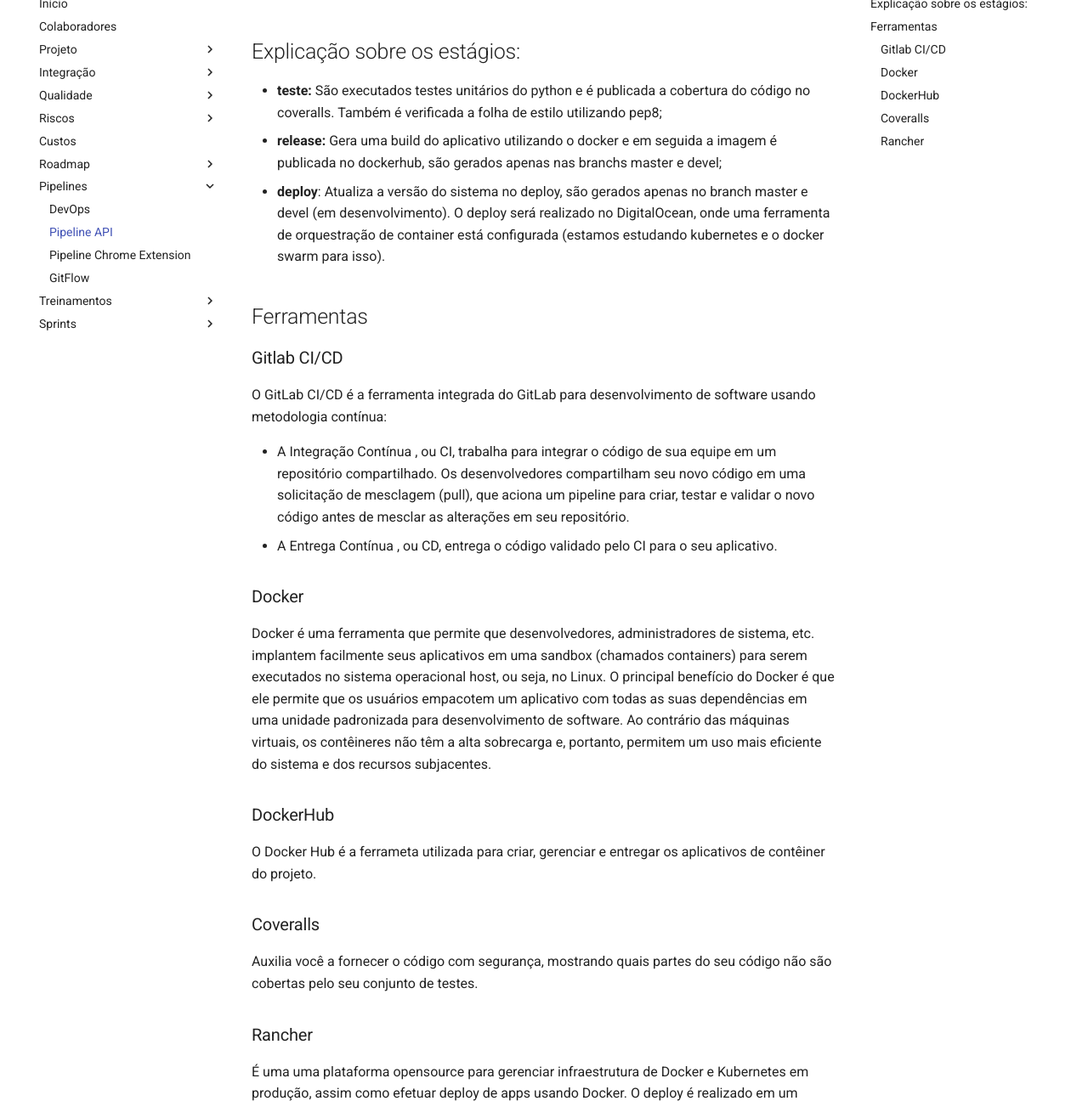
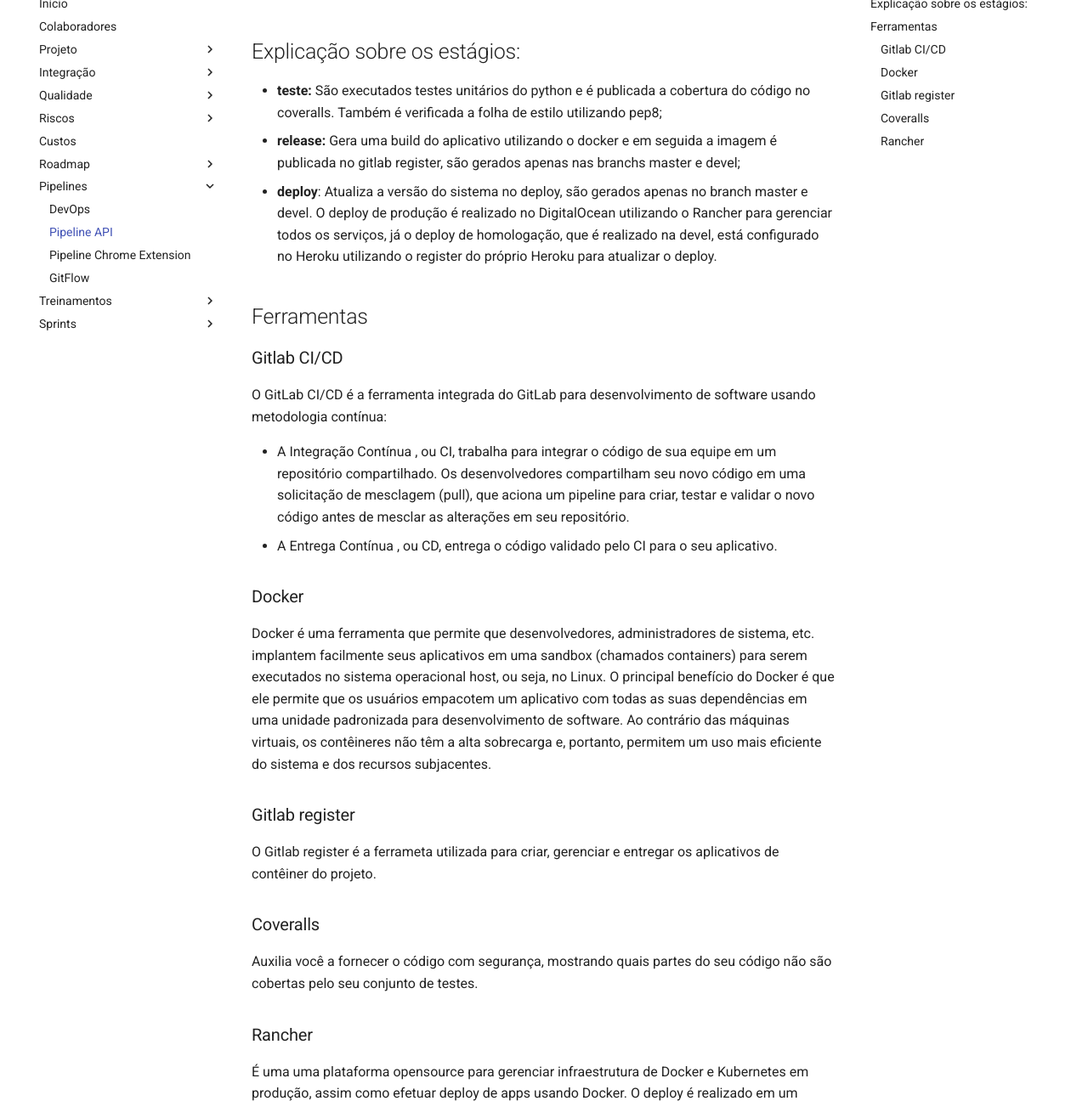
Before and after one commit to fga-eps-mds/2019.1-hubcare-docs, an MkDocs documentation site: the page built from docs/pipeline/api/README.md, in a window 1280 px wide and 1400 px high, scrolled down 526 px, cut to the strip 104-1400 px from the top of the window. Shown: the whole strip at 85% size. Built offline with MkDocs 1.6.1 and Material for MkDocs 9.7.7, drawn with Linux system fonts in a browser that asks for light colours; comment, search, counter and statistics services are not loaded.

Commit message:
Update README.md

```diff
--- a/docs/pipeline/api/README.md
+++ b/docs/pipeline/api/README.md
@@ -5,8 +5,8 @@
 ## Explicação sobre os estágios:
 
 * **teste:** São executados testes unitários do python e é publicada a cobertura do código no coveralls. Também é verificada a folha de estilo utilizando pep8;
-* **release:** Gera uma build do aplicativo utilizando o docker e em seguida a imagem é publicada no dockerhub, são gerados apenas nas branchs master e devel;
-* **deploy**: Atualiza a versão do sistema no deploy, são gerados apenas no branch master e devel (em desenvolvimento). O deploy será realizado no DigitalOcean, onde uma ferramenta de orquestração de container está configurada (estamos estudando kubernetes e o docker swarm para isso).
+* **release:** Gera uma build do aplicativo utilizando o docker e em seguida a imagem é publicada no gitlab register, são gerados apenas nas branchs master e devel;
+* **deploy**: Atualiza a versão do sistema no deploy, são gerados apenas no branch master e devel. O deploy de produção é realizado no DigitalOcean utilizando o Rancher para gerenciar todos os serviços, já o deploy de homologação, que é realizado na devel, está configurado no Heroku utilizando o register do próprio  Heroku para atualizar o deploy.
 
 ## Ferramentas
 
@@ -21,9 +21,9 @@
 
 Docker é uma ferramenta que permite que desenvolvedores, administradores de sistema, etc. implantem facilmente seus aplicativos em uma sandbox (chamados containers) para serem executados no sistema operacional host, ou seja, no Linux. O principal benefício do Docker é que ele permite que os usuários empacotem um aplicativo com todas as suas dependências em uma unidade padronizada para desenvolvimento de software. Ao contrário das máquinas virtuais, os contêineres não têm a alta sobrecarga e, portanto, permitem um uso mais eficiente do sistema e dos recursos subjacentes.
 
-### DockerHub
+### Gitlab register
 
-O Docker Hub é a ferrameta utilizada para criar, gerenciar e entregar os aplicativos de contêiner do projeto.
+O Gitlab register é a ferrameta utilizada para criar, gerenciar e entregar os aplicativos de contêiner do projeto.
 
 ### Coveralls
 
```
